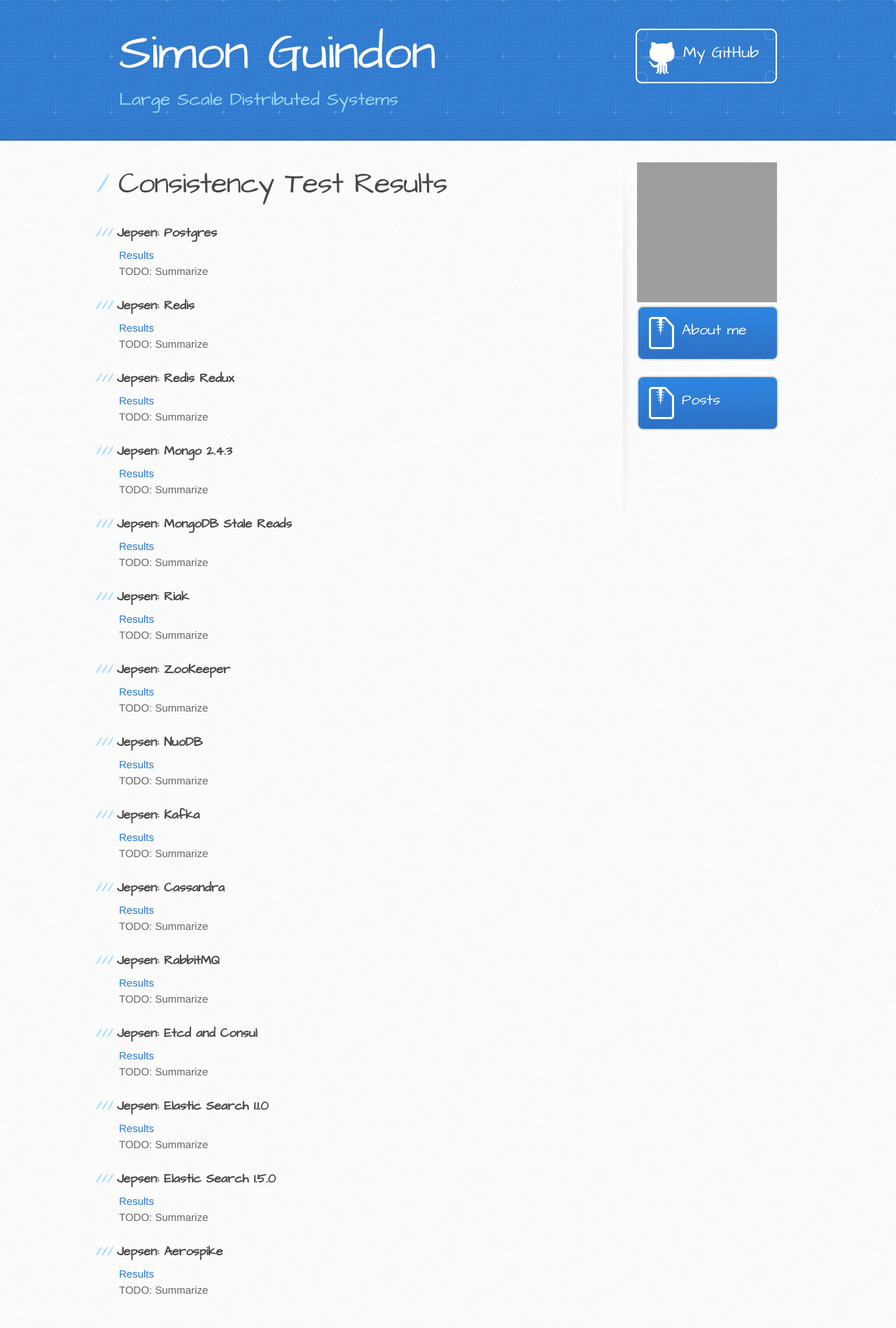
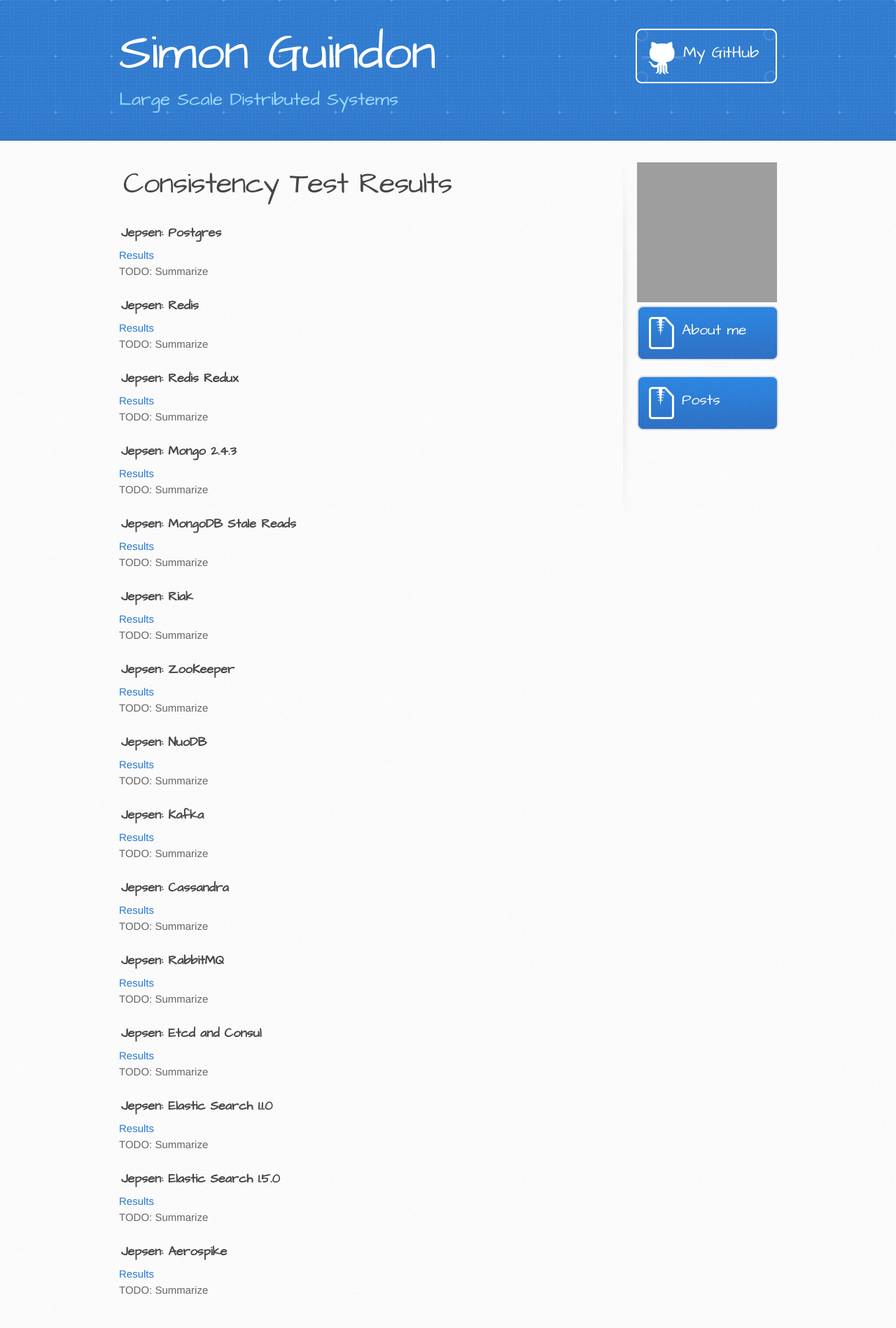
Before and after one commit to simongui/simongui.github.io, a Jekyll site: the page built from distributed-systems/consistency-test-results.md, in a window 1280 px wide. Shown: the whole page at 70% size. Built offline with Jekyll 4.4.1, drawn with Linux system fonts in a browser that asks for light colours; grey boxes are pictures that could not be loaded.

Commit message:
Update stylesheet.css

```diff
--- a/stylesheets/stylesheet.css
+++ b/stylesheets/stylesheet.css
@@ -626,7 +626,7 @@
   padding-right: 0.3em;
   margin-left: -0.9em;
   color: #9ddcff;
-  content: "/";
+  /*content: "/";*/
 }
 
 #main-content h2 {
@@ -640,7 +640,7 @@
 #main-content h2:before {
   padding-right: 0.3em;
   margin-left: -1.5em;
-  content: "//";
+  /*content: "//";*/
   color: #9ddcff;
 }
 
@@ -657,7 +657,7 @@
 #main-content h3:before {
   padding-right: 0.3em;
   margin-left: -2em;
-  content: "///";
+  /*content: "///";*/
   color: #9ddcff;
 }
 
@@ -673,7 +673,7 @@
 h4:before {
   padding-right: 0.3em;
   margin-left: -2.8em;
-  content: "////";
+  /*content: "////";*/
   color: #9ddcff;
 }
 
@@ -687,7 +687,7 @@
 h5:before {
   padding-right: 0.3em;
   margin-left: -3.2em;
-  content: "/////";
+  /*content: "/////";*/
   color: #9ddcff;
 }
 
@@ -701,7 +701,7 @@
 h6:before {
   padding-right: 0.3em;
   margin-left: -3.7em;
-  content: "//////";
+  /*content: "//////";*/
   color: #9ddcff;
 }
 
```
